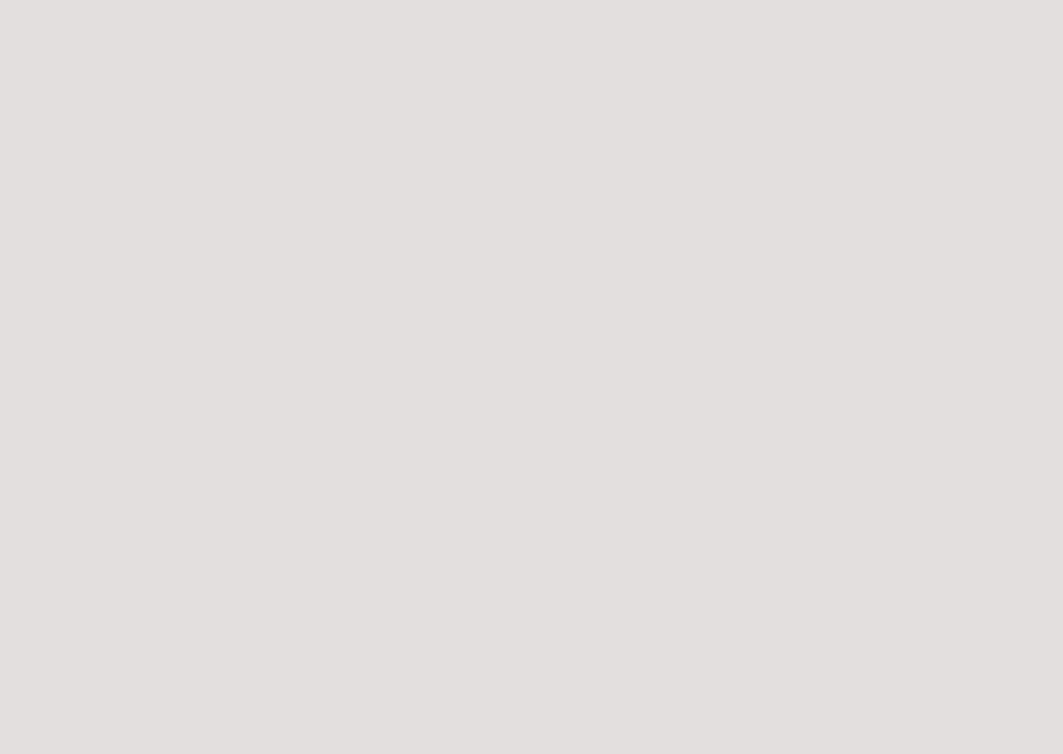
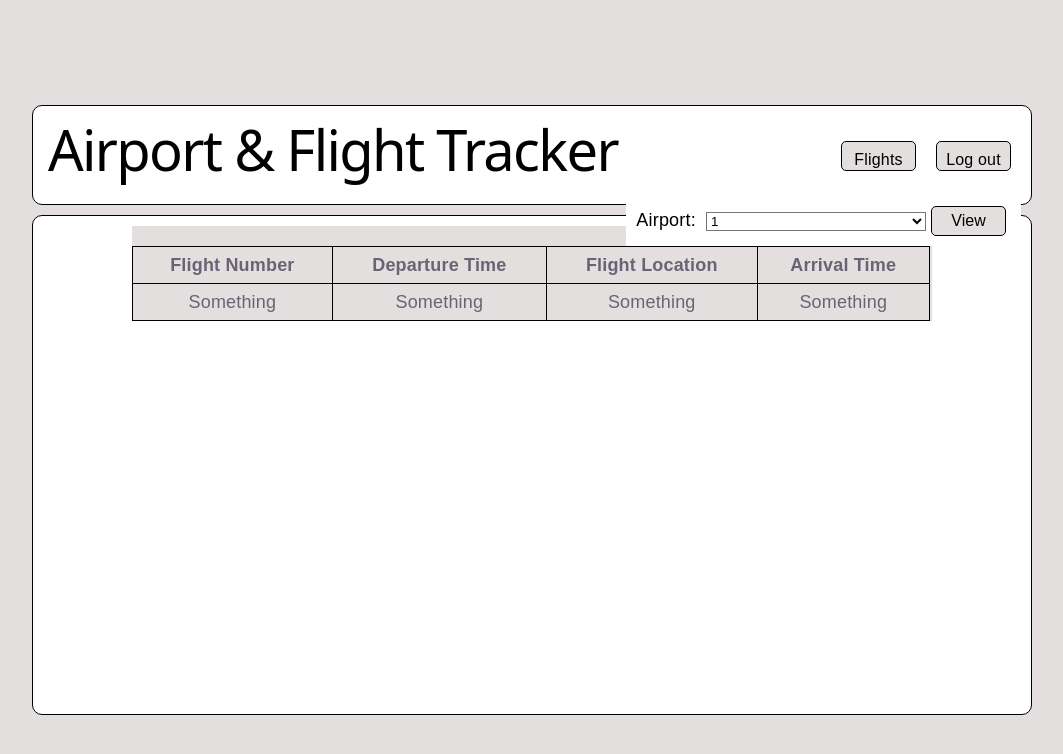
Before and after one commit to Green2882/kevin-spencer-S4-client, a React (Vite) app in the folder react-airport/: page /flights in a window 1280 px wide. Before the commit this address had no page. Shown: the top 754 px of the page, without its empty margins (108-1171 px from the left). Built offline with nearby package versions, Linux system fonts and the light colour scheme.

Commit message:
Created placeholder table for Flights.jsx to display flight numbers, departure and arrival times and travel locations.

```diff
--- a/react-airport/src/App.css
+++ b/react-airport/src/App.css
@@ -169,3 +169,16 @@
   border-radius: 5px;
   cursor: pointer;
 }
+
+/* Flight Styling */
+.flight-table{
+  width: 800px;
+  margin: 10px auto auto;
+  text-align: center;
+}
+
+table, th, td{
+  padding: 5px;
+  border: 1px solid black;
+  border-collapse: collapse;
+}
--- a/react-airport/src/App.jsx
+++ b/react-airport/src/App.jsx
@@ -2,6 +2,7 @@ import { Routes, Route } from "react-router-dom";
 import Login from "./components/Login";
 import "./App.css";
 import Index from "./components/Index.jsx";
+import Flights from "./components/Flights.jsx";
 
 function App() {
   return (
@@ -9,6 +10,7 @@ function App() {
       <Route path="/" element={<Login />} />
       <Route path="/login" element={<Login />} />
       <Route path="/index" element={<Index />} />
+      <Route path="/flights" element={<Flights />} />
     </Routes>
   );
 }
--- a/react-airport/src/components/Flights.jsx
+++ b/react-airport/src/components/Flights.jsx
@@ -0,0 +1,62 @@
+import { Link, useNavigate } from "react-router-dom";
+
+const Flights = () => {
+  const navigate = useNavigate();
+
+  return (
+    <>
+      <div className="index-box">
+        <div className="links-box">
+          <Link to="/index">
+            <h1 className="header-title">Airport & Flight Tracker</h1>
+          </Link>
+          <div className="login-link">
+            <Link to="/login">Log out</Link>
+          </div>
+          <div className="flight-link">
+            <Link to="/flights">Flights</Link>
+          </div>
+          <div className="airport-info">
+            <form>
+              <label for="Airport">Airport: </label>
+              <select name="Airport">
+                <option value="1">1</option>
+                <option value="2">2</option>
+                <option value="3">3</option>
+                <option value="4">4</option>
+                <option value="5">5</option>
+                <option value="6">6</option>
+                <option value="7">7</option>
+                <option value="8">8</option>
+                <option value="9">9</option>
+                <option value="10">10</option>
+              </select>
+              <input type="submit" value="View" />
+            </form>
+          </div>
+        </div>
+        <div className="content-box">
+          <div className="flight-table">
+            <table style={{ width: "798px" }}>
+              <tbody>
+                <tr>
+                  <th>Flight Number</th>
+                  <th>Departure Time</th>
+                  <th>Flight Location</th>
+                  <th>Arrival Time</th>
+                </tr>
+                <tr>
+                  <td>Something</td>
+                  <td>Something</td>
+                  <td>Something</td>
+                  <td>Something</td>
+                </tr>
+              </tbody>
+            </table>
+          </div>
+        </div>
+      </div>
+    </>
+  );
+};
+export default Flights;
```
